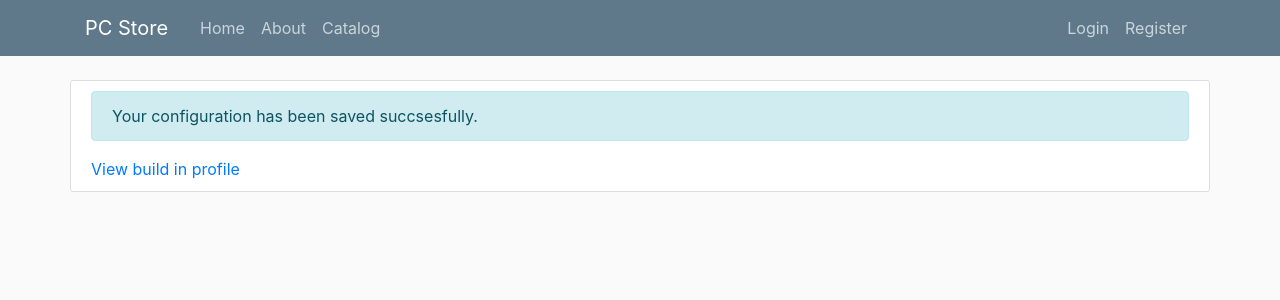
After one commit to marius454/Custom-PC-Store, a Django app: page /configure/complete/ in a window 1280 px wide. The commit adds this page. Shown: the top 300 px of the page. Run offline with Django 3.2, Linux system fonts and the light colour scheme; some libraries are stand-ins or nearby versions.

Commit message:
Can select and save PC configuration

```diff
--- a/PC_Store/main/admin.py
+++ b/PC_Store/main/admin.py
@@ -10,3 +10,4 @@ admin.site.register(m.PSU)
 admin.site.register(m.Storage)
 admin.site.register(m.Case)
 admin.site.register(m.CPU_Cooler)
+admin.site.register(m.Configuration)
--- a/PC_Store/main/models.py
+++ b/PC_Store/main/models.py
@@ -151,6 +151,7 @@ class CPU_Cooler(models.Model):
         return f'{self.Brand} {self.Name}'
 
 class Configuration(models.Model):
+    UserID = models.ForeignKey(User, on_delete=models.CASCADE, default=1)
     CPU = models.ForeignKey(CPU, on_delete=models.SET_NULL, null=True)
     GPU = models.ForeignKey(GPU, on_delete=models.SET_NULL, null=True)
     Motherboard = models.ForeignKey(Motherboard, on_delete=models.SET_NULL, null=True)
@@ -159,6 +160,10 @@ class Configuration(models.Model):
     Storage = models.ForeignKey(Storage, on_delete=models.SET_NULL, null=True)
     Case = models.ForeignKey(Case, on_delete=models.SET_NULL, null=True)
     CPU_Cooler = models.ForeignKey(CPU_Cooler, on_delete=models.SET_NULL, null=True)
+    Date_Saved = models.DateTimeField(default=timezone.now)
+
+    def __str__(self):
+        return f'Saved build of user {self.UserID} - {self.Date_Saved}'
 
 class Saved_build(models.Model):
     Belongs_to_user = models.ForeignKey(User, on_delete=models.CASCADE)
--- a/PC_Store/main/templates/main/base.html
+++ b/PC_Store/main/templates/main/base.html
@@ -50,6 +50,18 @@
                 width: 100%;
                 height: 20px;
             }
+            .detailsLink{
+                text-decoration:none;
+                color:black;
+            }
+            .detailsLink:hover {
+                text-decoration: none;
+                color: black;
+            }
+            .detailsLink:visited{
+                color:black;
+            }
+
 
         </style>
 
--- /dev/null
+++ b/PC_Store/main/templates/main/configure_complete.html
@@ -0,0 +1,10 @@
+{% extends "main/base.html" %}
+{% load crispy_forms_tags %}
+{% block content %}
+<div class="content-section">
+    <div class="alert alert-info">
+        Your configuration has been saved succsesfully.
+    </div>
+    <a href="{% url 'profile' %}"> View build in profile </a>
+</div>
+{% endblock content %}
--- a/PC_Store/main/templatetags/main_tags.py
+++ b/PC_Store/main/templatetags/main_tags.py
@@ -7,3 +7,7 @@ from ..models import Post
 @register.filter
 def get_class_name(value):
     return value.__class__.__name__
+
+@register.filter
+def get_name(value):
+    return value.__name__
--- a/PC_Store/main/urls.py
+++ b/PC_Store/main/urls.py
@@ -9,4 +9,5 @@ urlpatterns = [
     path(r'catalog/<itemType>/', views.catalog, name='store-catalog'),
     path(r'catalog/<itemType>/?itemID=<itemID>', views.catalog, name='store-catalog'),
     path('configure/', views.configure, name='configure'),
+    path('configure/complete/', views.configure_complete, name='configure-complete')
 ]
--- a/PC_Store/main/views.py
+++ b/PC_Store/main/views.py
@@ -75,6 +75,7 @@ def product(request, itemID, itemType='cpu'):
 
 @login_required
 def configure(request):
+
     main_models = apps.get_models('main')
     all_parts = {}
     for model in main_models:
@@ -87,3 +88,21 @@ def configure(request):
         'total': 0,
     }
     return render(request, 'main/configure.html', context)
+
+def configure_complete(request):
+    if request.method == 'POST':
+        radio_list = list()
+        for name in part_types:
+            radio_list.append(request.POST.get(name))
+
+        configuration = models.Configuration(UserID = request.user)
+        for item in radio_list:
+            values = item.split("-")
+            exec("configuration." + values[0] + " = apps.get_model('main', values[0]).objects.filter(id=values[1]).first()")
+
+        configuration.save()
+
+    context={
+        'title': "Configuration Complete"
+    }
+    return render(request, 'main/configure_complete.html')
```
Also changed, not shown: PC_Store/main/templates/main/configure.html (+16 -4 lines), PC_Store/db.sqlite3, PC_Store/main/migrations/0009_configuration_userid.py (added), PC_Store/main/migrations/0010_configuration_date_saved.py (added).
